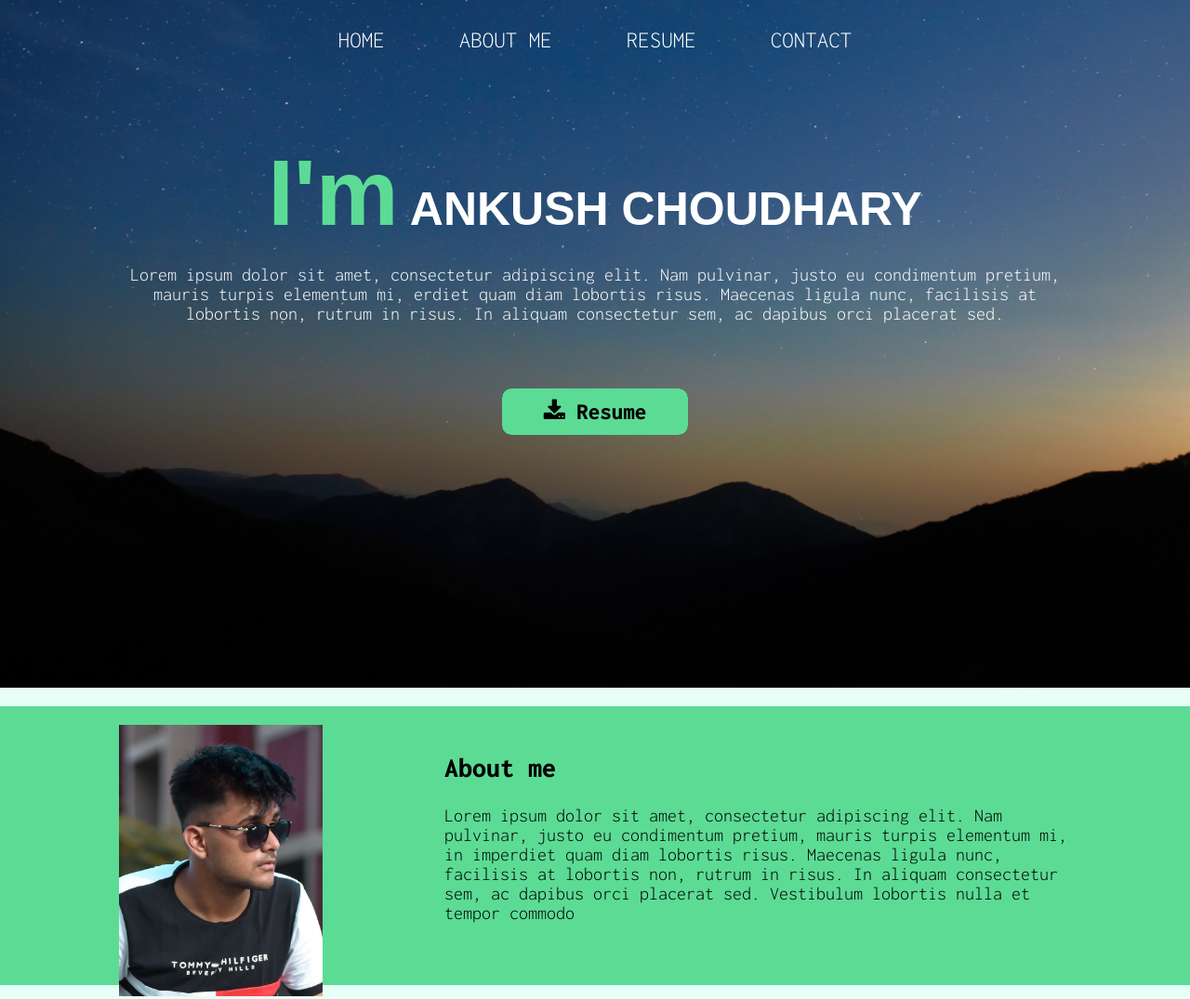
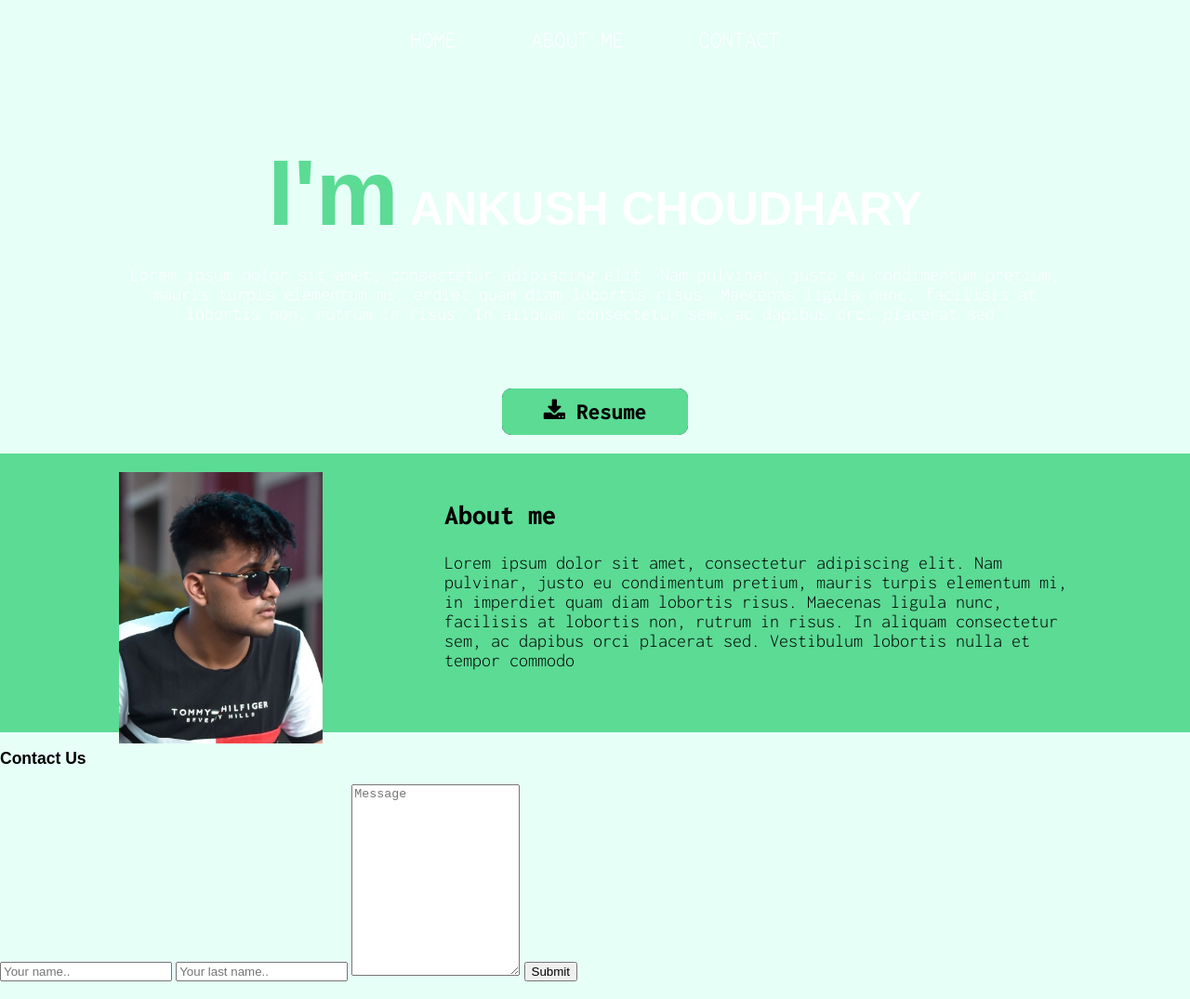
Before and after one commit to ankush28/portfolio-website, a plain HTML site: page index.html in a window 1280 px wide. Shown: the whole page at 93% size. Drawn offline with Linux system fonts and the light colour scheme; a web font is replaced by a local one.

Commit message:
Update index.html

```diff
--- a/index.html
+++ b/index.html
@@ -14,14 +14,13 @@
     <title>Ankush Choudhary</title>
 </head>
 <body>
-    <section class="home">
+    <section id="home">
         <header>
             <div class="container">
                 <nav class="navbar">
                     <ul>
-                        <li><a href="index.html">Home</a></li>
-                        <li><a href="aboutme.html">About me</a></li>
-                        <li><a href="resume.html">Resume</a></li>
+                        <li><a href="#home">Home</a></li>
+                        <li><a href="">About me</a></li>
                         <li><a href="contact.html">Contact</a></li>
                     </ul>
                 </nav>
@@ -53,5 +52,23 @@
 
         </div>
     </section>
+
+    <div class="container3">
+        <form id="contact" action="" method="post">
+          <h3>Contact Us</h3>
+
+    <input type="text" id="fname" name="firstname" placeholder="Your name..">
+
+
+    <input type="text" id="lname" name="lastname" placeholder="Your last name..">
+
+
+    <textarea id="subject" name="subject" placeholder="Message" style="height:200px"></textarea>
+    <input type="submit" value="Submit">
+
+        </form>
+
+
+      </div>
 </body>
 </html>
```
